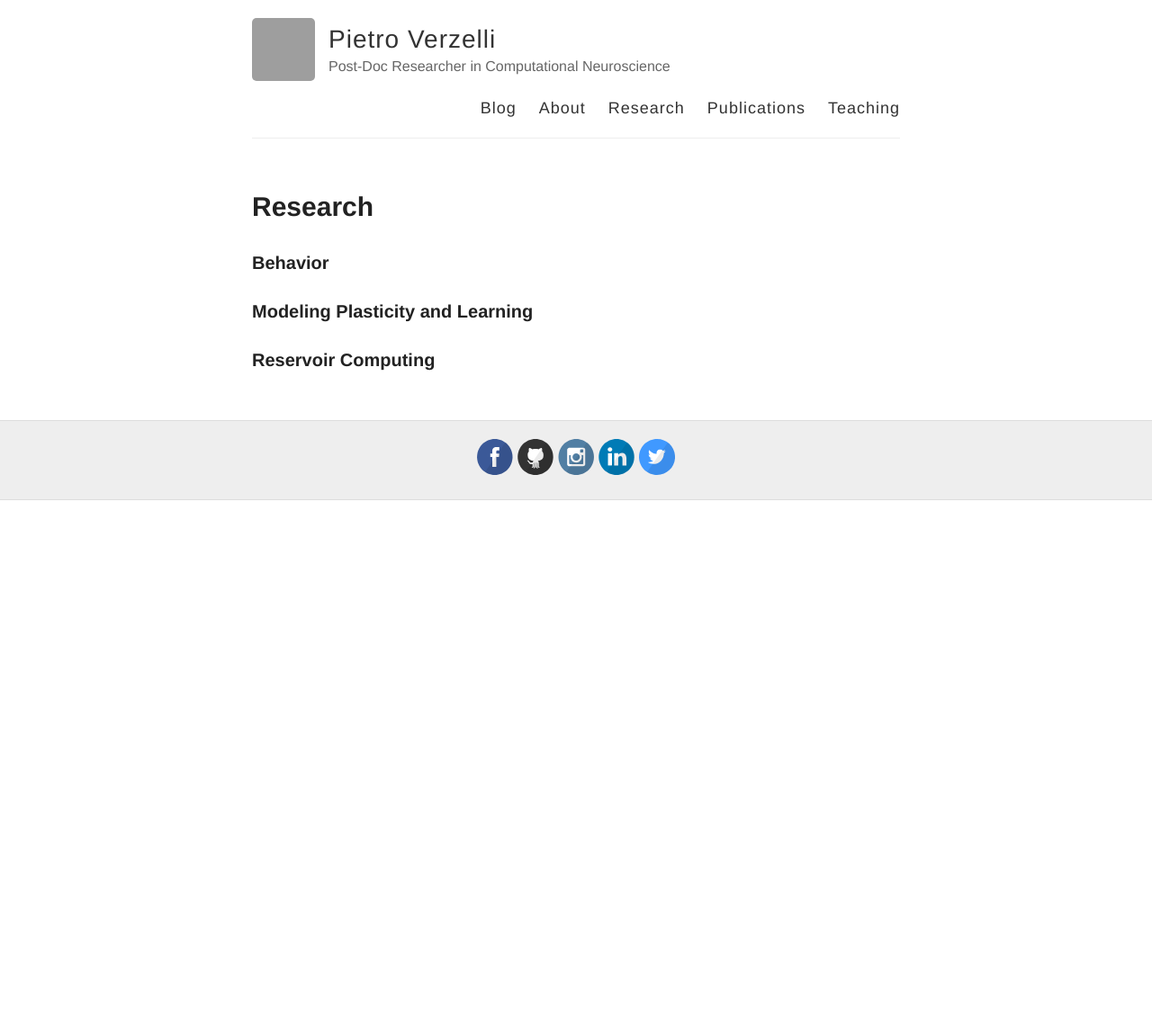
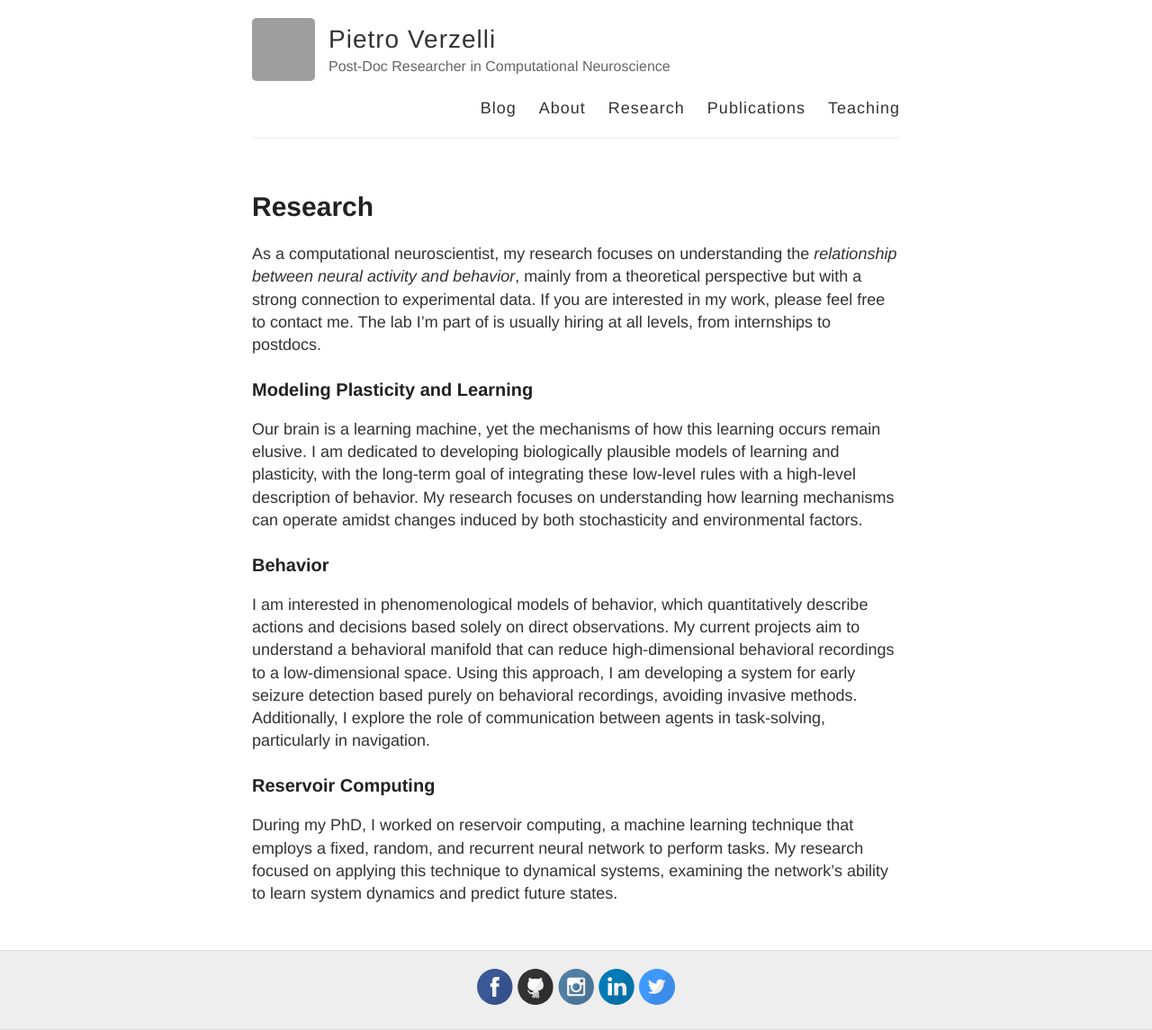
Before and after one commit to verzep/verzep.github.io, a Jekyll site: the page built from Research.md, in a window 1280 px wide. Shown: the whole page at 90% size. Built offline with Jekyll 4.4.1, drawn with Linux system fonts in a browser that asks for light colours; before the commit the page ends 900 px from its top, so only the background shows below that; grey boxes are pictures that could not be loaded.

Commit message:
research description

```diff
--- a/Research.md
+++ b/Research.md
@@ -4,10 +4,23 @@ title: Research
 permalink: /research/
 ---
 
-### Behavior
-
+As a computational neuroscientist, my research focuses on understanding the _relationship between neural activity and behavior_, mainly from a theoretical perspective but with a strong connection to experimental data.
+If you are interested in my work, please feel free to contact me. The lab I'm part of is usually hiring at all levels, from internships to postdocs.
 
 ### Modeling Plasticity and Learning
 
+Our brain is a learning machine, yet the mechanisms of how this learning occurs remain elusive.
+I am dedicated to developing biologically plausible models of learning and plasticity, with the long-term goal of integrating these low-level rules with a high-level description of behavior.
+My research focuses on understanding how learning mechanisms can operate amidst changes induced by both stochasticity and environmental factors.
+
+### Behavior
+
+I am interested in phenomenological models of behavior, which quantitatively describe actions and decisions based solely on direct observations.
+My current projects aim to understand a behavioral manifold that can reduce high-dimensional behavioral recordings to a low-dimensional space.
+Using this approach, I am developing a system for early seizure detection based purely on behavioral recordings, avoiding invasive methods.
+Additionally, I explore the role of communication between agents in task-solving, particularly in navigation.
 
 ### Reservoir Computing
+
+During my PhD, I worked on reservoir computing, a machine learning technique that employs a fixed, random, and recurrent neural network to perform tasks.
+My research focused on applying this technique to dynamical systems, examining the network's ability to learn system dynamics and predict future states.
```
